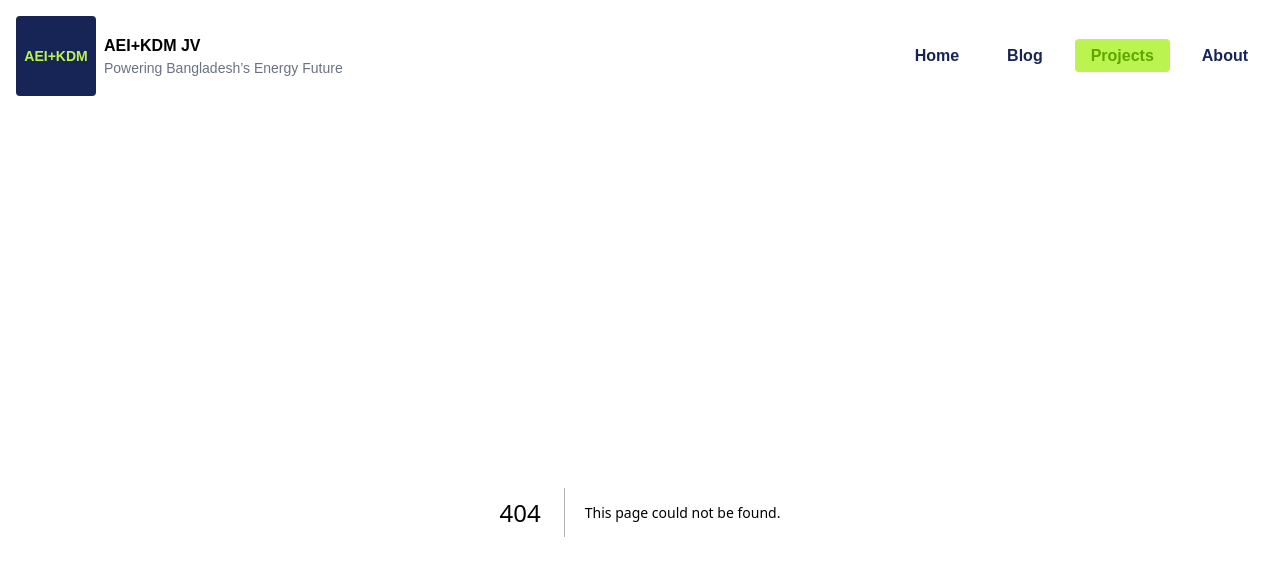
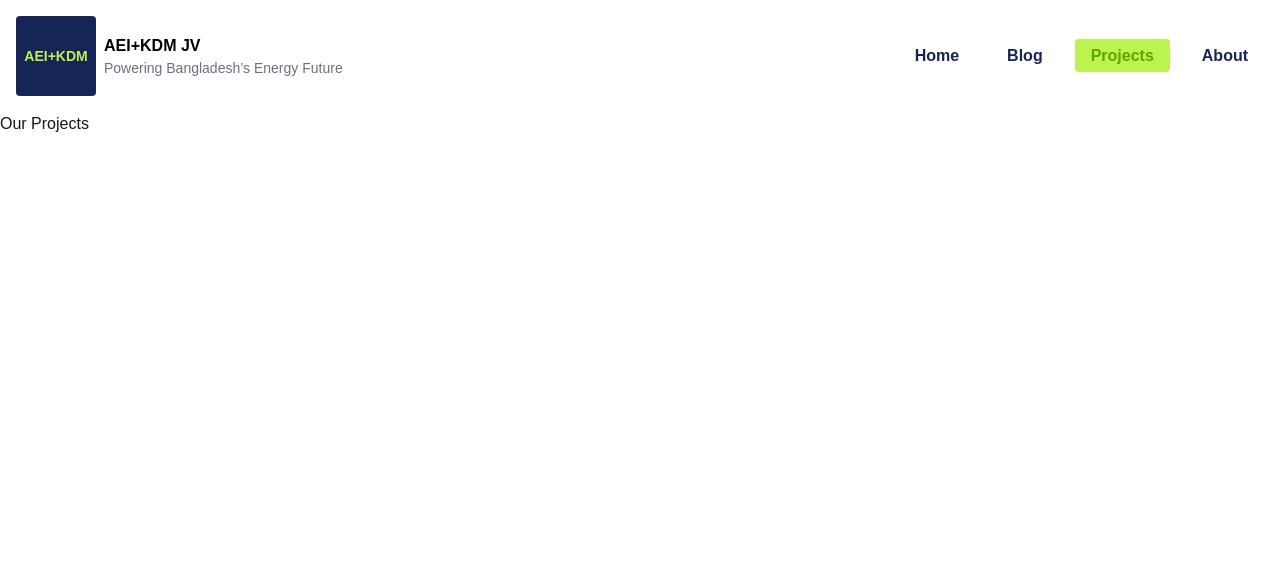
Before and after one commit to iamzehan/AEI-KDM-JointVenture, a Next.js app: page /projects in a window 1280 px wide. Before the commit this address had no page. Shown: the top 576 px of the page. Built offline with nearby package versions, Linux system fonts and the light colour scheme.

Commit message:
feat(iamzehan): Added project page

```diff
--- /dev/null
+++ b/src/app/projects/page.tsx
@@ -0,0 +1,5 @@
+export default function Projects(){
+    return (
+        <p className="text-red"> Our Projects </p>
+    )
+}
```
